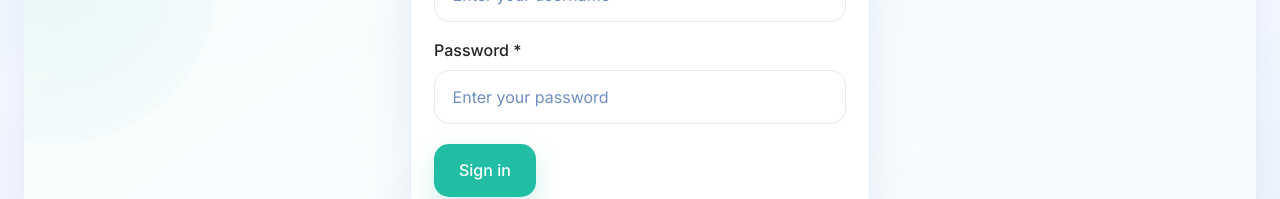
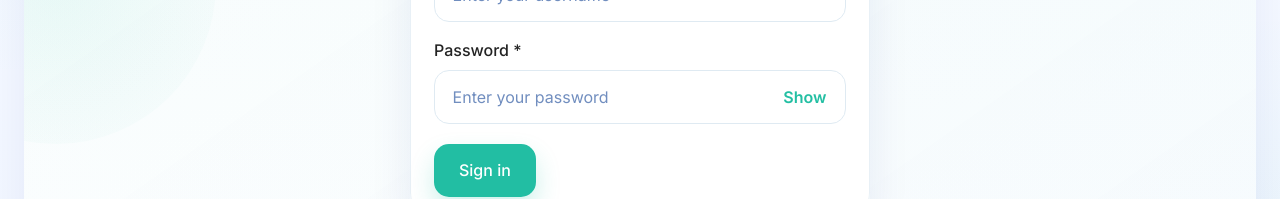
Before and after one commit to Taashev/wallet-platform, a React (Vite) app in the folder frontend/: page /sign-in in a window 1280 px wide. Shown: the part 352-551 px from the top of the page. Built offline with nearby package versions, Linux system fonts and the light colour scheme; no server answers.

Commit message:
F-DEV-0: показать\скрыть тест в инпут с паролем

```diff
--- a/frontend/src/app/styles/index.css
+++ b/frontend/src/app/styles/index.css
@@ -1928,6 +1928,32 @@ img {
     box-shadow var(--transition-base);
 }
 
+.dashboard-field__control-wrap {
+  position: relative;
+  display: block;
+}
+
+.dashboard-field__control-wrap--password .dashboard-field__control {
+  padding-right: 5.4rem;
+}
+
+.dashboard-field__toggle {
+  position: absolute;
+  top: 50%;
+  right: 0.85rem;
+  transform: translateY(-50%);
+  border: 0;
+  background: transparent;
+  color: var(--color-accent);
+  font-weight: 600;
+  cursor: pointer;
+}
+
+.dashboard-field__toggle:disabled {
+  cursor: default;
+  opacity: 0.5;
+}
+
 .dashboard-field__control::placeholder {
   color: var(--color-muted);
 }
@@ -2057,11 +2083,18 @@ img {
 }
 
 .settings-layout--security {
+  grid-template-columns: minmax(0, 1fr);
   align-items: start;
 }
 
 .settings-layout--danger {
+  grid-template-columns: minmax(0, 1fr);
   align-items: start;
+}
+
+.settings-layout--security .dashboard-form,
+.settings-layout--danger .dashboard-form {
+  width: min(100%, 760px);
 }
 
 .settings-profile-card {
--- a/frontend/src/pages/profile-delete/ui/profile-delete-page.tsx
+++ b/frontend/src/pages/profile-delete/ui/profile-delete-page.tsx
@@ -141,8 +141,6 @@ export function ProfileDeletePage() {
                   <strong>Account access ends immediately</strong>
                   <p>After deletion, protected routes become unavailable until a different account signs in.</p>
                 </div>
-                <div>
-                </div>
               </div>
 
               <DashboardField
--- a/frontend/src/shared/ui/dashboard-field.tsx
+++ b/frontend/src/shared/ui/dashboard-field.tsx
@@ -3,7 +3,7 @@ import type {
   InputHTMLAttributes,
   TextareaHTMLAttributes,
 } from 'react';
-import { useId } from 'react';
+import { useId, useState } from 'react';
 
 type DashboardFieldBaseProps = {
   label: string;
@@ -52,6 +52,17 @@ export function DashboardField(props: DashboardFieldProps) {
   const hintId = hint ? `${fieldId}-hint` : undefined;
   const errorId = error ? `${fieldId}-error` : undefined;
   const describedBy = [hintId, errorId].filter(Boolean).join(' ') || undefined;
+  const [isPasswordVisible, setIsPasswordVisible] = useState(false);
+
+  const isPasswordField =
+    !props.multiline && props.inputProps?.type === 'password';
+  const resolvedInputType = isPasswordField
+    ? isPasswordVisible
+      ? 'text'
+      : 'password'
+    : props.multiline
+      ? undefined
+      : props.inputProps?.type;
 
   return (
     <label className="dashboard-field">
@@ -73,6 +84,7 @@ export function DashboardField(props: DashboardFieldProps) {
           value={props.value}
         />
       ) : (
+        <span className={`dashboard-field__control-wrap${isPasswordField ? ' dashboard-field__control-wrap--password' : ''}`}>
           <input
             {...props.inputProps}
             aria-describedby={describedBy}
@@ -83,8 +95,24 @@ export function DashboardField(props: DashboardFieldProps) {
             name={name}
             onChange={props.onChange}
             required={required}
+            type={resolvedInputType}
             value={props.value}
           />
+          {isPasswordField ? (
+            <button
+              aria-label={isPasswordVisible ? 'Hide password' : 'Show password'}
+              className="dashboard-field__toggle"
+              disabled={disabled}
+              onClick={(event) => {
+                event.preventDefault();
+                setIsPasswordVisible((current) => !current);
+              }}
+              type="button"
+            >
+              {isPasswordVisible ? 'Hide' : 'Show'}
+            </button>
+          ) : null}
+        </span>
       )}
       {hint ? (
         <span
```
Lines whose indentation alone changed are shown as unchanged.
